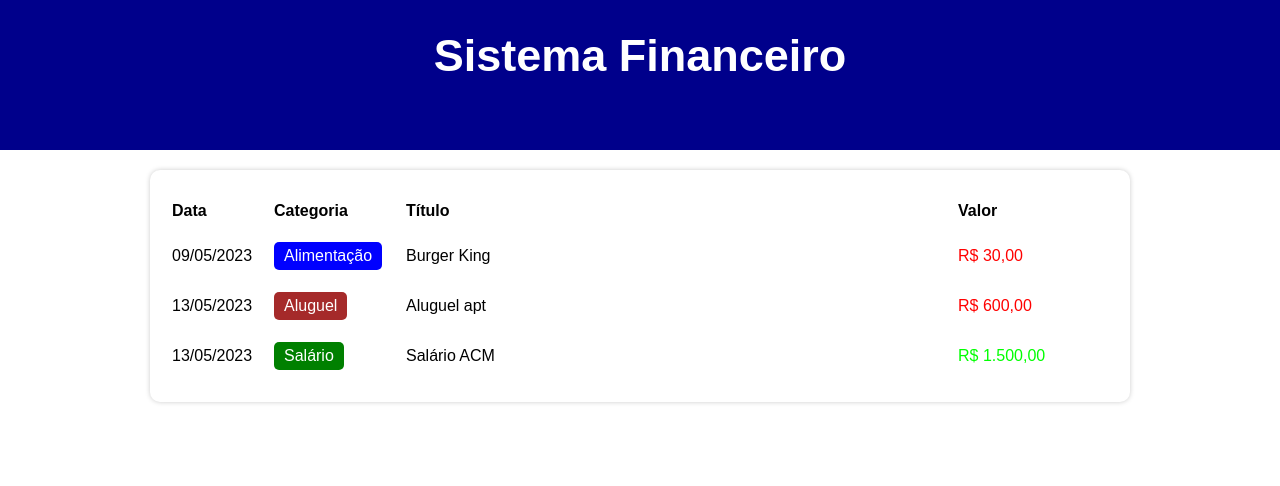
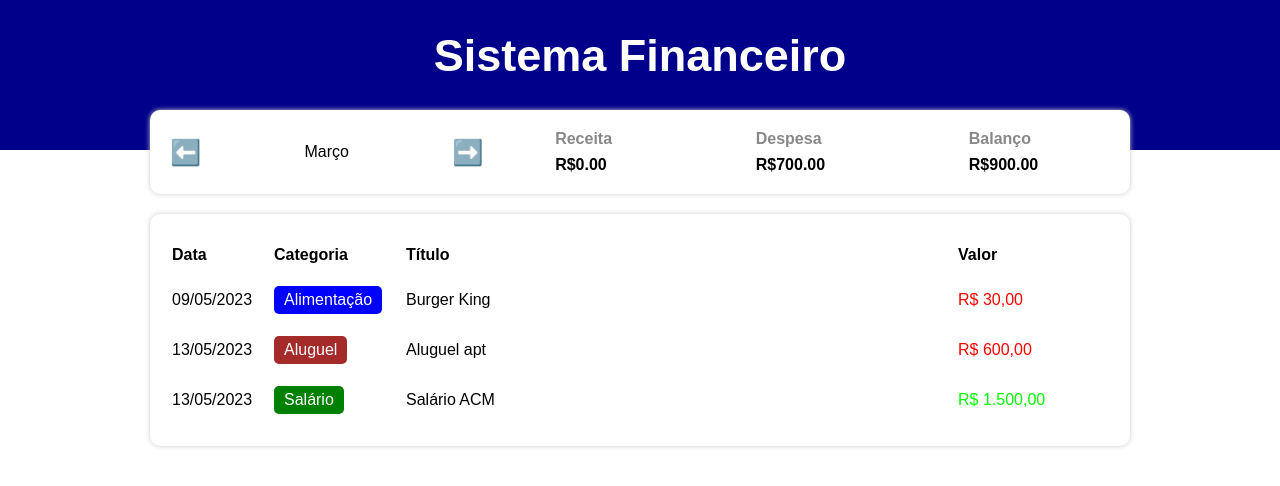
Before and after one commit to Luan-Costa-2l/expense-tracker, a React (Vite) app: page / in a window 1280 px wide. Shown: the top 486 px of the page. Built offline with nearby package versions, Linux system fonts and the light colour scheme.

Commit message:
feat(components): create infoArea no functionality

```diff
--- a/src/App.tsx
+++ b/src/App.tsx
@@ -4,6 +4,7 @@ import { TableArea } from './components/TableArea';
 import { item } from './data/items';
 import { filterListByMonth, getCurrentMonth } from './helpers/dateFilter';
 import { Item } from './types/Item';
+import { InfoArea } from './components/InfoArea';
 
 
 const App = () => {
@@ -22,7 +23,7 @@ const App = () => {
       </header>
       <main className="body">
 
-        {/* <InfoArea /> */}
+        <InfoArea />
 
         {/* área de inserção */}
 
--- /dev/null
+++ b/src/components/InfoArea/index.tsx
@@ -0,0 +1,27 @@
+import './styles.scss';
+
+export const InfoArea = () => {
+    return (
+        <div className="infoBody">
+            <div className="monthArea">
+                <div className="monthArrow">⬅️</div>
+                <div className="monthItem">Março</div>
+                <div className="monthArrow">➡️</div>
+            </div>
+            <div className="resumeArea">
+                <div className="resumeItem">
+                    <div className="resumeTitle">Receita</div>
+                    <div className="resumeValue">R$0.00</div>
+                </div>
+                <div className="resumeItem">
+                    <div className="resumeTitle">Despesa</div>
+                    <div className="resumeValue">R$700.00</div>
+                </div>
+                <div className="resumeItem">
+                    <div className="resumeTitle">Balanço</div>
+                    <div className="resumeValue">R$900.00</div>
+                </div>
+            </div>
+        </div>
+    )
+}
--- /dev/null
+++ b/src/components/InfoArea/styles.scss
@@ -0,0 +1,33 @@
+@use '../../global';
+
+.infoBody {
+    @extend %default-box;
+    margin-top: -40px;
+    display: flex;
+    align-items: center;
+
+    .monthArea {
+        flex: 1;
+        display: flex;
+        justify-content: space-between;
+        align-items: center;
+    }
+
+    .monthArrow {
+        font-size: 25px;
+        cursor: pointer;
+        user-select: none;
+    }
+
+    .resumeArea {
+        flex: 2;
+        display: flex;
+        justify-content: space-around;
+        font-weight: bold;
+    }
+
+    .resumeTitle {
+        color: #888;
+        margin-bottom: 8px;
+    }
+}
```
